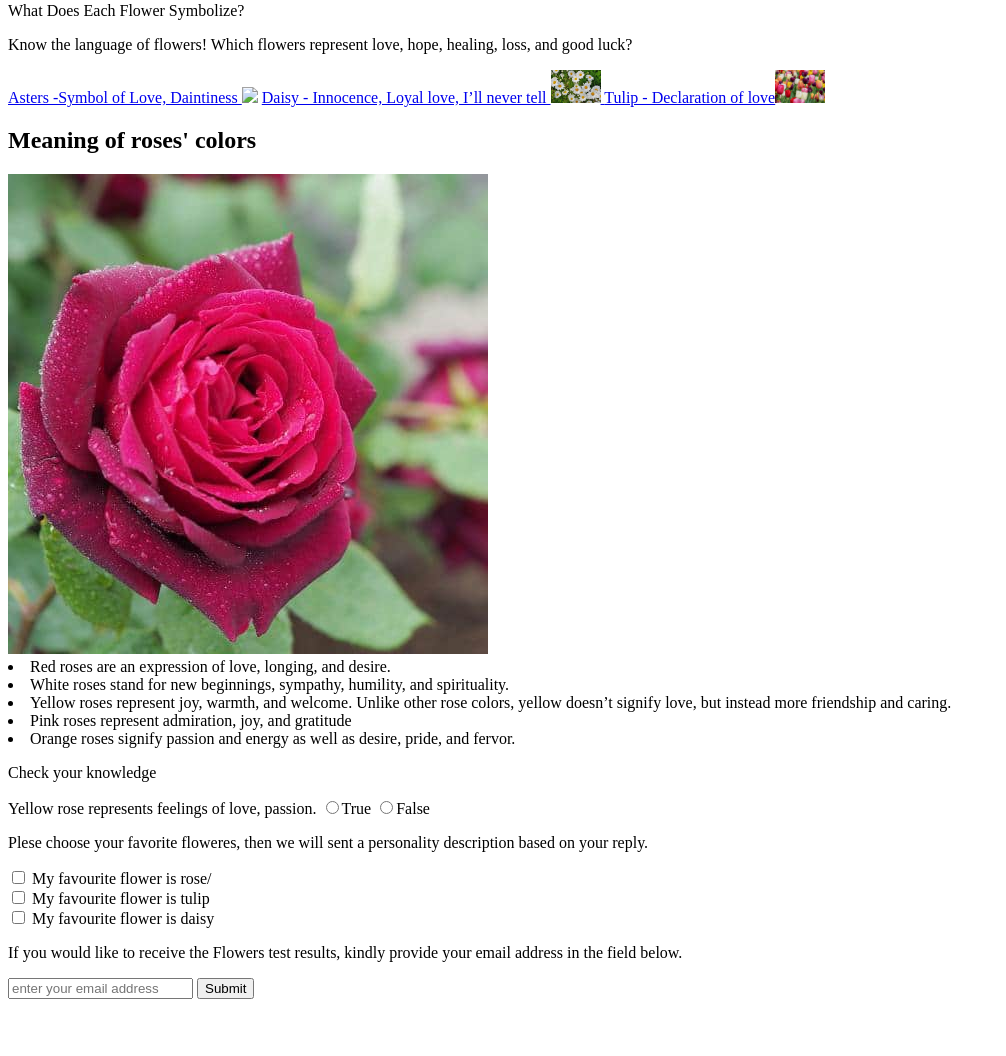
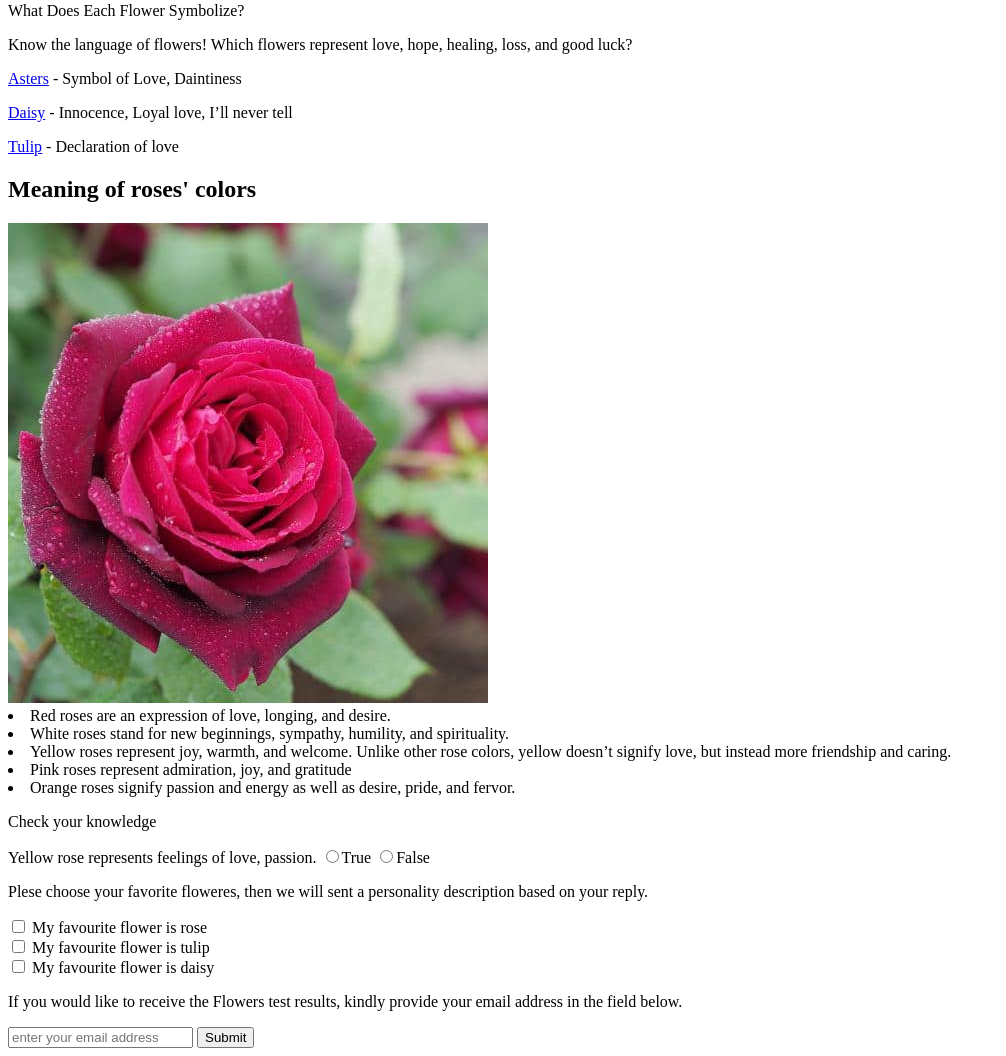
Before and after one commit to Tetianu/project, a plain HTML site: page index.html in a window 1280 px wide. Shown: the part 930-1986 px from the top of the page, without its empty margins (0-1006 px from the left). Before the commit the page ends 1937 px from the top, so only its background shows below. Drawn offline with Linux system fonts and the light colour scheme.

Commit message:
Added Links

```diff
--- a/index.html
+++ b/index.html
@@ -11,10 +11,10 @@
 <img src="img/poster.jpeg" alt="Image with Flowers and thir Meaning"
 <h2>What Does Each Flower Symbolize?</h2>
 <p>Know the language of flowers! Which flowers represent love, hope, healing, loss, and good luck?  </p>
-<p> <a href="#">Asters -Symbol of Love, Daintiness <img widt="50"src="img/asters/aster-flowers_0.jpg alt="Asters"></a>
-    <a href="#">Daisy - Innocence, Loyal love, I’ll never tell <img width="50" src="img/daisy/shasta-daisies-plant-grow.jpg"alt="Daisy">
-        <a href="#">Tulip - Declaration of love<img width ="50" src="img/tulip/tulip-1.jpg"  alt="Tulip"></a>
-</p>
+<p> <a href="https://www.snapblooms.com/blog/aster-flower-meaning/">Asters</a> - Symbol of Love, Daintiness  </p>
+<p>  <a href="https://bouqs.com/blog/daisy-flower-meaning-symbolism/">Daisy</a> - Innocence, Loyal love, I’ll never tell </p>
+<p>   <a href="https://www.almanac.com/plant/tulips">Tulip</a> - Declaration of love </p>
+
 <h2>Meaning of roses' colors </h2>
 <img src="img/rose/rose-tea-rose.jpg" alt="Roses">
 <un>
@@ -38,8 +38,8 @@
     </div>
 <div>
     <p> Plese choose your favorite floweres, then we will sent a personality description based on your reply.</p>
-<input type="checkbox" id="Rose" name="Flowevers value="Rose">
-<label for="Rose"> My favourite flower is rose/<label><br>
+<input type="checkbox" id="Rose" name="Flowevers" value="Rose">
+<label for="Rose"> My favourite flower is rose </label><br>
 <input type="checkbox" id="Tulip" name="Flowevers" value="Tulip">
 <label for="Tulip"> My favourite flower is tulip</label><br>
 <input type="checkbox" id="Daisy" name="Flower" value="Daisy">
```
Also changed, not shown: img/asters/aster-flowers_0.jpg (deleted), img/daisy/shasta-daisies-plant-grow.jpg (deleted).
